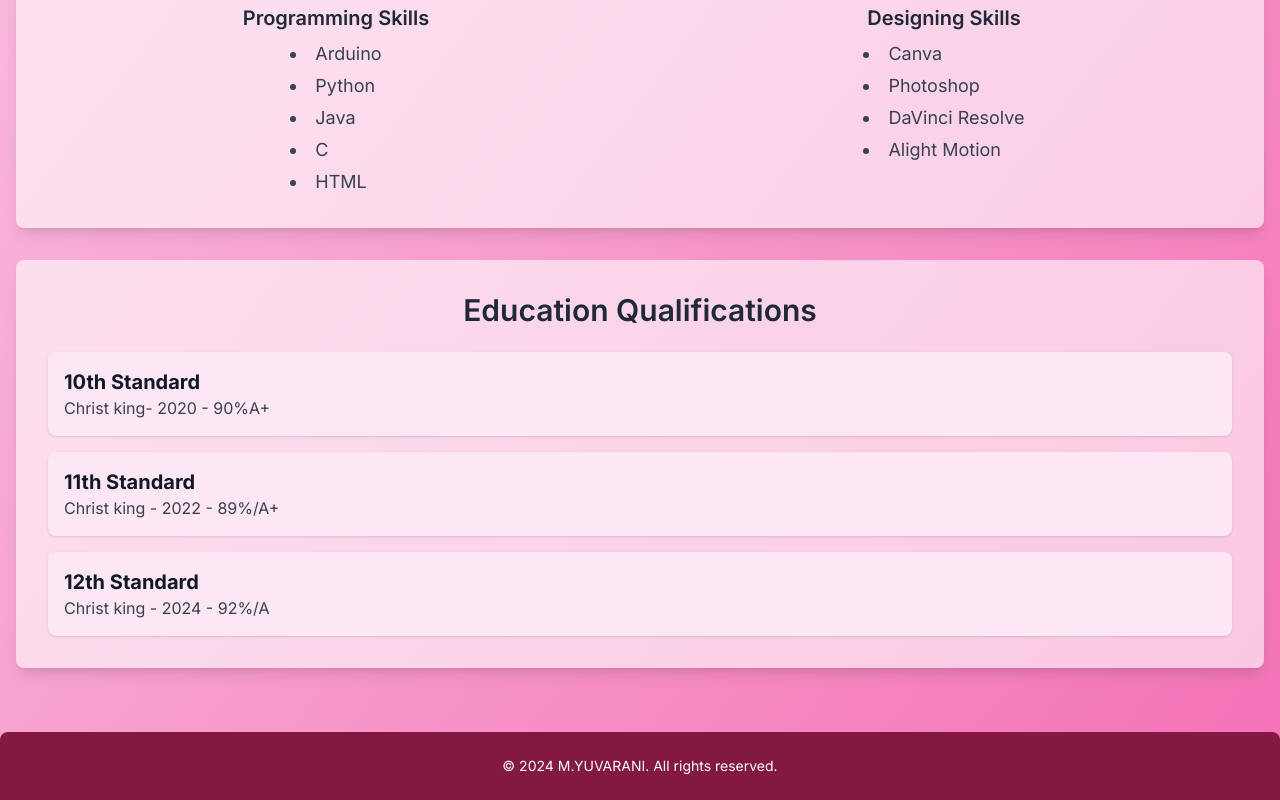
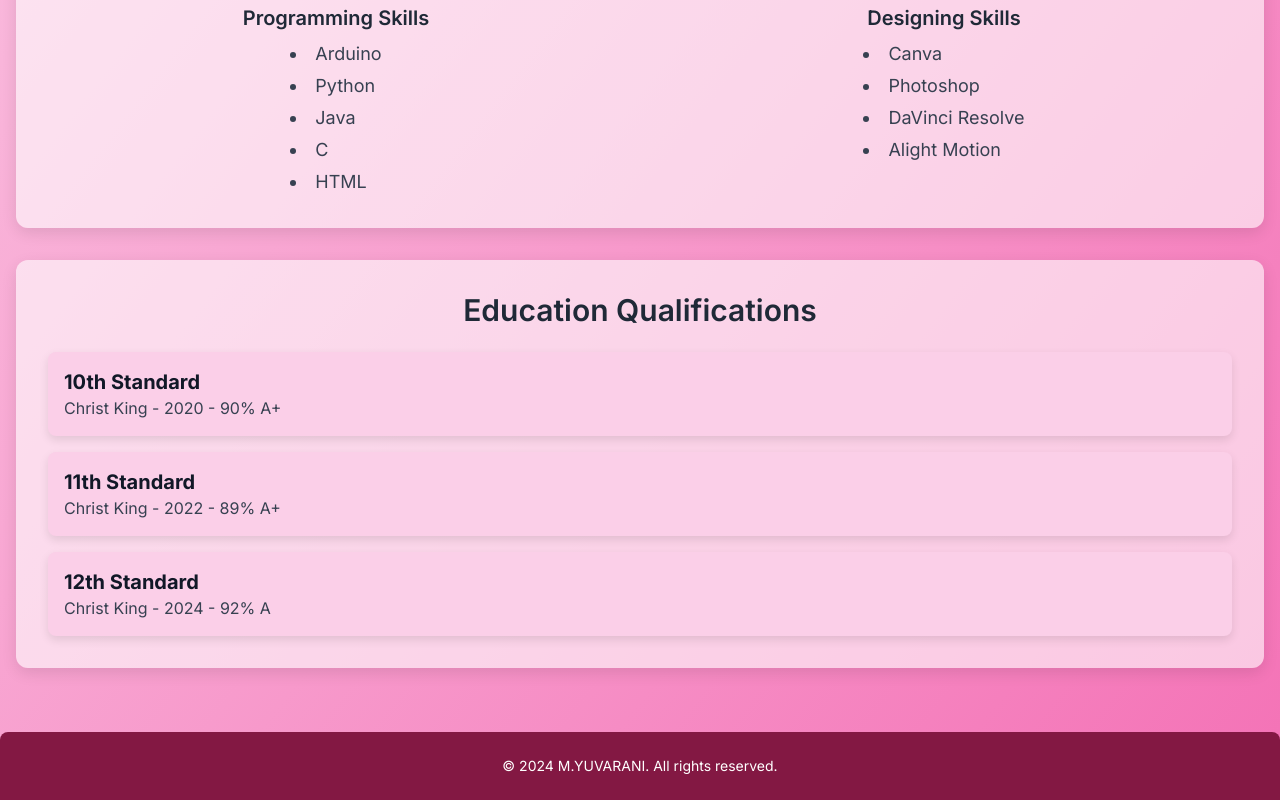
Before and after one commit to yuvarani58/TNSDC-FWD-DP, a plain HTML site: page index.html in a window 1280 px wide. Shown: the part 872-1672 px from the top of the page. Drawn offline with nearby package versions, Linux system fonts and the light colour scheme.

Commit message:
Add files via upload

```diff
--- /dev/null
+++ b/index.css
@@ -0,0 +1,32 @@
+/* Base font */
+body {
+  font-family: 'Inter', sans-serif;
+}
+
+/* Shared section card style */
+.custom-card {
+  background: rgba(255, 255, 255, 0.6);
+  padding: 2rem;
+  border-radius: 0.75rem;
+  box-shadow: 0 5px 15px rgba(0,0,0,0.1);
+  margin-bottom: 2rem;
+  transition: all 0.3s ease;
+}
+.custom-card:hover {
+  transform: scale(1.05);
+  box-shadow: 0 8px 25px rgba(0,0,0,0.15);
+  border: 2px solid #ec4899; /* Tailwind pink-500 */
+}
+
+/* Education cards */
+.edu-card {
+  background: #fbcfe8; /* light pink */
+  padding: 1rem;
+  border-radius: 0.5rem;
+  box-shadow: 0 4px 10px rgba(0,0,0,0.1);
+  transition: transform 0.3s ease, box-shadow 0.3s ease;
+}
+.edu-card:hover {
+  transform: scale(1.05);
+  box-shadow: 0 8px 20px rgba(236, 72, 153, 0.4);
+}
--- a/index.html
+++ b/index.html
@@ -1,22 +1,24 @@
 <!DOCTYPE html>
 <html lang="en">
 <head>
-    <meta charset="UTF-8">
-    <meta name="viewport" content="width=device-width, initial-scale=1.0">
+  <meta charset="UTF-8" />
+  <meta name="viewport" content="width=device-width, initial-scale=1.0"/>
   <title>M.YUVARANI - Portfolio</title>
-    <link rel="preconnect" href="https://fonts.googleapis.com">
-    <link rel="preconnect" href="https://fonts.gstatic.com" crossorigin>
-    <link href="https://fonts.googleapis.com/css2?family=Inter:wght@400;600;700&display=swap" rel="stylesheet">
+
+  <!-- Google Font -->
+  <link rel="preconnect" href="https://fonts.googleapis.com"/>
+  <link rel="preconnect" href="https://fonts.gstatic.com" crossorigin/>
+  <link href="https://fonts.googleapis.com/css2?family=Inter:wght@400;600;700&display=swap" rel="stylesheet"/>
+
+  <!-- Tailwind -->
   <script src="https://cdn.tailwindcss.com"></script>
-    <style>
-        body {
-            font-family: 'Inter', sans-serif;
-        }
-    </style>
+
+  <!-- Custom CSS -->
+  <link rel="stylesheet" href="index.css" />
 </head>
 <body class="bg-gradient-to-br from-pink-200 to-pink-400 min-h-screen text-gray-800 flex flex-col">
 
-    <!-- Header and Navigation Bar -->
+  <!-- Header -->
   <header class="sticky top-0 z-50 bg-white bg-opacity-80 backdrop-blur-sm shadow-md rounded-b-lg m-4 p-4">
     <nav class="container mx-auto flex justify-between items-center">
       <a href="#" class="text-2xl font-bold text-gray-900">M.YUVARANI</a>
@@ -28,13 +30,15 @@
     </nav>
   </header>
 
-    <!-- Main Content -->
+  <!-- Main -->
   <main class="container mx-auto px-4 py-8 flex-grow">
 
-        <!-- Hero Section -->
+    <!-- Hero -->
     <section id="home" class="flex flex-col items-center justify-center text-center py-16">
       <div class="w-48 h-48 sm:w-64 sm:h-64 rounded-full overflow-hidden shadow-xl ring-4 ring-white ring-opacity-60 mb-8 transition-all duration-300 transform hover:scale-110 hover:shadow-2xl hover:ring-pink-300">
-                <img src="https://placehold.co/500x500/facade/ffffff?text=Your+Photo" alt="Placeholder for a personal photo" class="w-full h-full object-cover">
+
+<img src="image.jfif" alt="My Personal Photo" class="w-full h-full object-cover">
+
  </div>
       <h1 class="text-5xl sm:text-6xl font-extrabold text-gray-900 mb-4 transition-colors duration-300 hover:text-pink-600">M.YUVARANI</h1>
       <p class="text-xl sm:text-2xl font-medium text-gray-700 max-w-2xl">
@@ -42,8 +46,8 @@
       </p>
     </section>
 
-        <!-- About Me Section -->
-        <section id="about" class="bg-white bg-opacity-60 p-8 rounded-lg shadow-lg mb-8 transition-all duration-300 transform hover:scale-105 hover:shadow-2xl hover:border-2 hover:border-pink-300">
+    <!-- About -->
+    <section id="about" class="custom-card">
       <h2 class="text-3xl font-semibold text-center mb-4 text-gray-800">About Me</h2>
       <p class="text-lg text-gray-700 text-center mb-6">
         I am a dedicated data science student, always seeking to expand my knowledge and skills. My journey is driven by a profound interest in combining analytical insights with the creative power of full stack development. I am excited to build intuitive and robust applications that solve real-world problems.
@@ -72,21 +76,21 @@
       </div>
     </section>
 
-        <!-- Education Section -->
-        <section id="education" class="bg-white bg-opacity-60 p-8 rounded-lg shadow-lg mb-8 transition-all duration-300 transform hover:scale-105 hover:shadow-2xl hover:border-2 hover:border-pink-300">
+    <!-- Education -->
+    <section id="education" class="custom-card">
       <h2 class="text-3xl font-semibold text-center mb-6 text-gray-800">Education Qualifications</h2>
       <div class="space-y-4">
-                <div class="p-4 bg-pink-100 rounded-lg shadow">
+        <div class="edu-card">
           <h3 class="text-xl font-bold text-gray-900">10th Standard</h3>
-                    <p class="text-gray-700">Christ king- 2020 - 90%A+</p>
+          <p class="text-gray-700">Christ King - 2020 - 90% A+</p>
         </div>
-                <div class="p-4 bg-pink-100 rounded-lg shadow">
+        <div class="edu-card">
           <h3 class="text-xl font-bold text-gray-900">11th Standard</h3>
-                    <p class="text-gray-700">Christ king - 2022 - 89%/A+</p>
+          <p class="text-gray-700">Christ King - 2022 - 89% A+</p>
         </div>
-                <div class="p-4 bg-pink-100 rounded-lg shadow">
+        <div class="edu-card">
           <h3 class="text-xl font-bold text-gray-900">12th Standard</h3>
-                    <p class="text-gray-700">Christ king - 2024 - 92%/A</p>
+          <p class="text-gray-700">Christ King - 2024 - 92% A</p>
         </div>
       </div>
     </section>
```
Also changed, not shown: image.jfif (added). Lines whose indentation alone changed are shown as unchanged.
